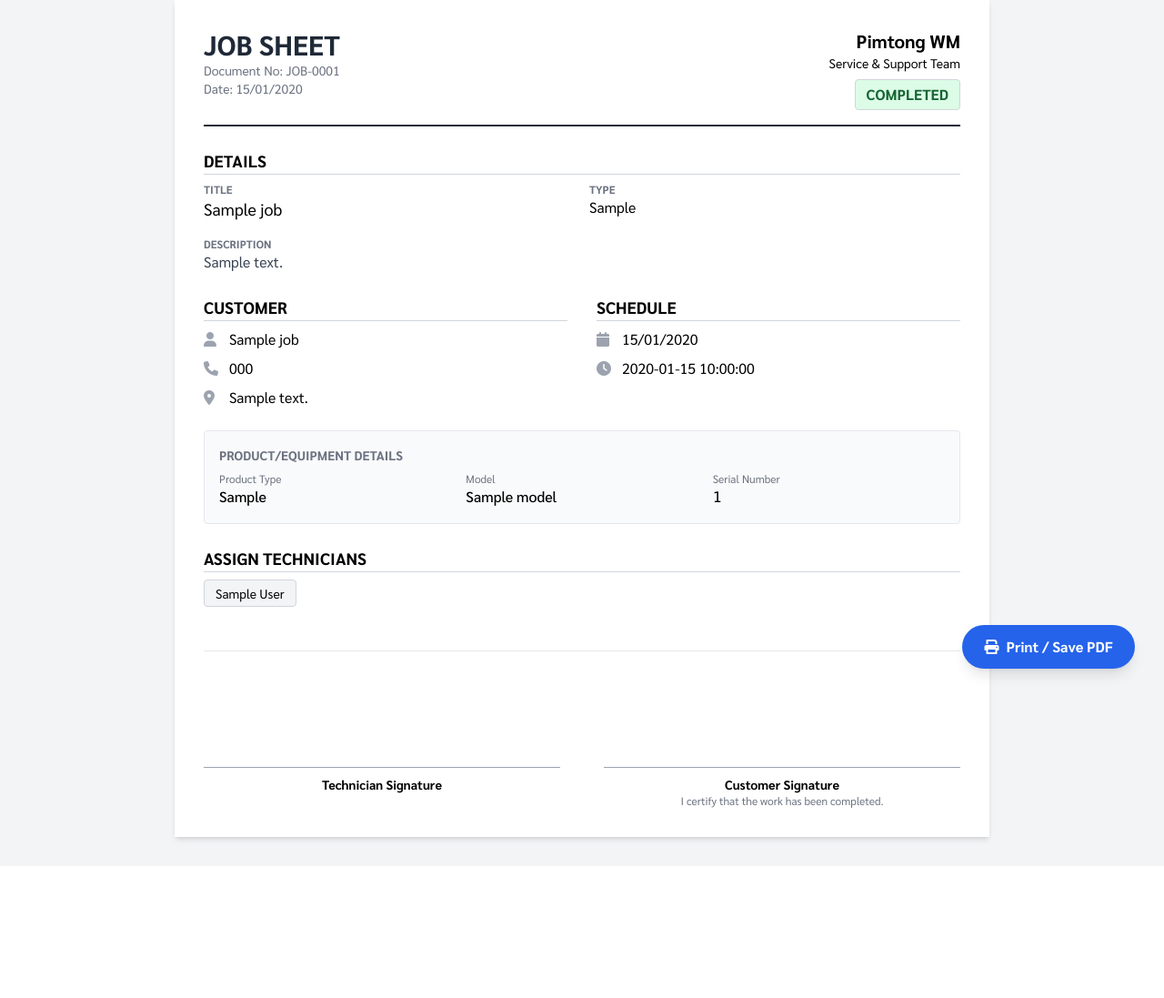
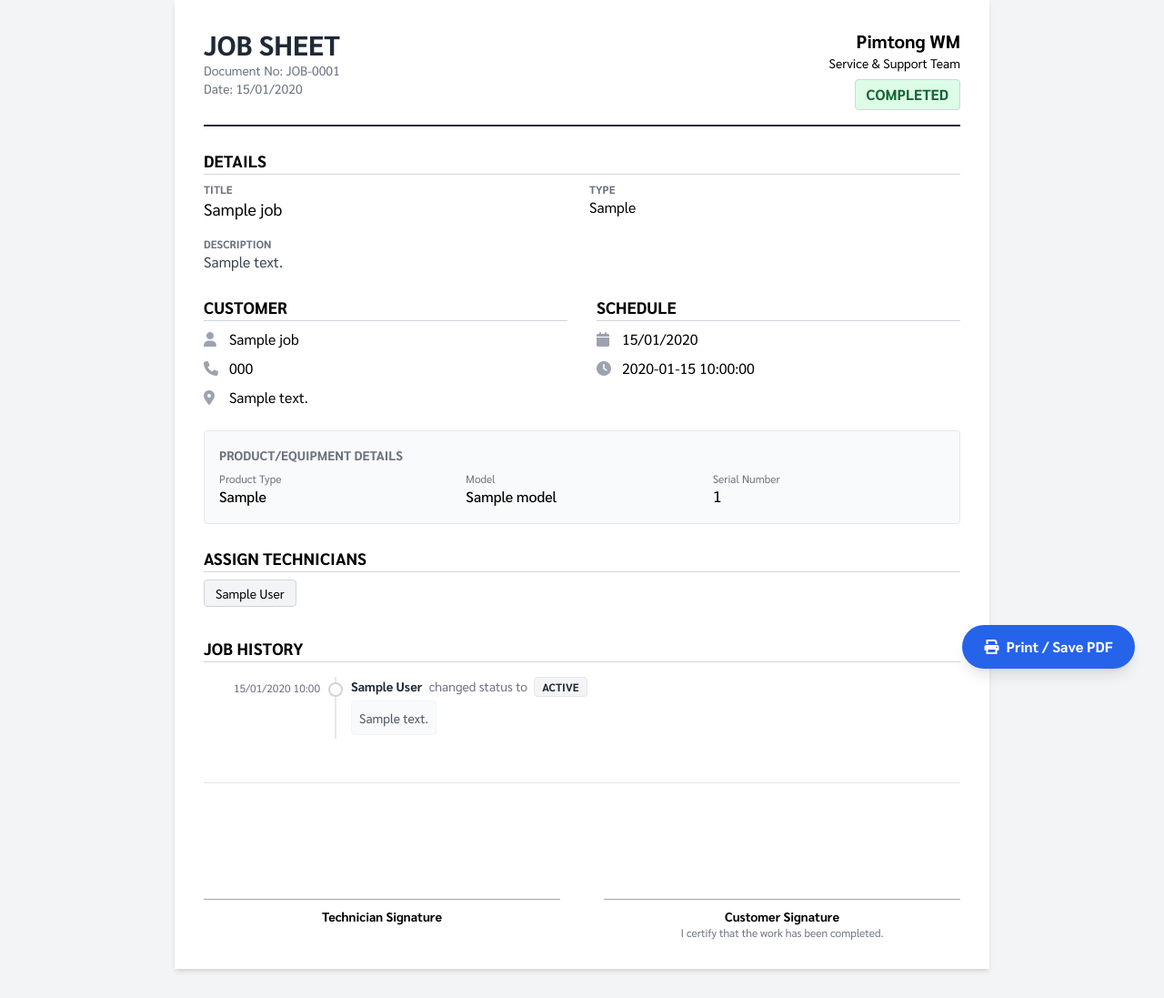
Before and after one commit to kaebmoo/pimtong, a FastAPI app: template app/templates/job_print.html in a window 1280 px wide. Shown: the part 33-1130 px from the top of the page at 91% size. Before the commit the page ends 962 px from the top, so only its background shows below. Run offline with FastAPI, Linux system fonts and the light colour scheme; the template is opened without the code that fills it: most values are stand-ins (such as "Sample title", 1, 10 or a date in 2020); parts of the project's set-up code (start-up, migrations or seed data) failed here and were passed over; some libraries are stand-ins or nearby versions.

Commit message:
Update job_print.html
print history log

```diff
--- a/app/templates/job_print.html
+++ b/app/templates/job_print.html
@@ -122,6 +122,44 @@
             </div>
         </div>
 
+        <!-- History Logs -->
+        {% if job.history_logs %}
+        <div class="mb-8">
+            <h3 class="text-lg font-bold border-b border-gray-300 mb-4 uppercase">{{ t('header_history', lang) }}</h3>
+            <div class="space-y-3">
+                {% for log in job.history_logs|sort(attribute='created_at', reverse=True) %}
+                <div class="flex gap-4 text-sm break-inside-avoid">
+                    <div class="w-32 flex-shrink-0 text-gray-500 text-xs text-right pt-1">
+                        {{ log.created_at.strftime('%d/%m/%Y %H:%M') }}
+                    </div>
+                    <div class="flex-1 border-l-2 border-gray-200 pl-4 pb-1 relative">
+                        <!-- Timeline Dot -->
+                        <div
+                            class="absolute -left-[9px] top-1.5 w-4 h-4 rounded-full bg-white border-2 border-gray-300">
+                        </div>
+
+                        <div class="font-bold text-gray-800">
+                            {{ log.user.full_name if log.user else 'System' }}
+                            {% if log.new_status and log.new_status != log.old_status %}
+                            <span class="font-normal text-gray-500 mx-1">changed status to</span>
+                            <span
+                                class="inline-block px-2 py-0.5 rounded text-xs uppercase bg-gray-100 border border-gray-200">
+                                {{ log.new_status }}
+                            </span>
+                            {% endif %}
+                        </div>
+                        {% if log.note %}
+                        <div class="text-gray-600 mt-1 bg-gray-50 p-2 rounded border border-gray-100 inline-block">
+                            {{ log.note }}
+                        </div>
+                        {% endif %}
+                    </div>
+                </div>
+                {% endfor %}
+            </div>
+        </div>
+        {% endif %}
+
         <!-- Signature Area -->
         <div class="grid grid-cols-2 gap-12 mt-12 pt-12 border-t border-gray-200 break-inside-avoid">
             <div class="text-center">
```
